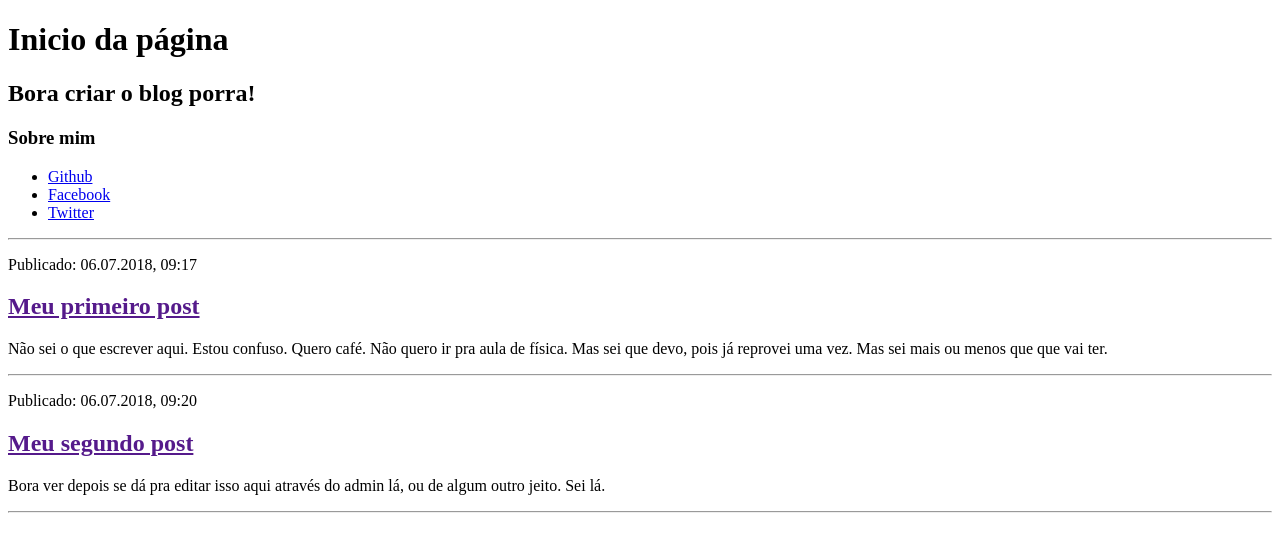
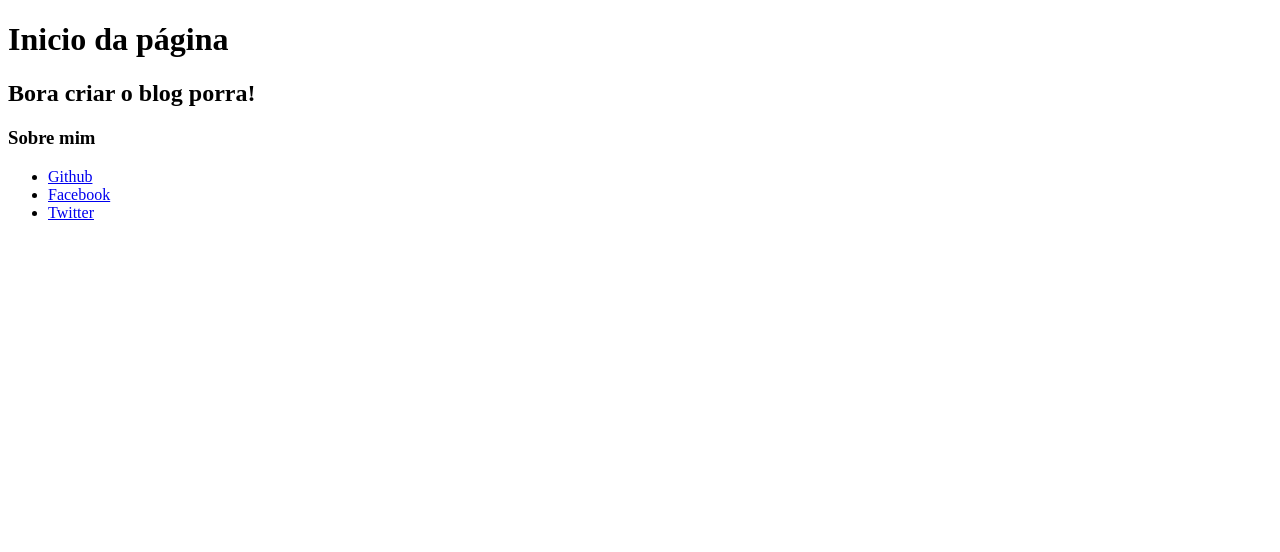
Before and after one commit to ramondsf92/my-first-blog, a Django app: page / in a window 1280 px wide. Shown: the top 552 px of the page. Run offline with Django 3.2, Linux system fonts and the light colour scheme; tables that the repository leaves empty hold one stand-in row (values such as "Sample post").

Commit message:
Modificado template pra mostrar posts do banco de dados

```diff
--- a/blog/templates/blog/post_list.html
+++ b/blog/templates/blog/post_list.html
@@ -16,19 +16,13 @@
                 <li><a href="https://twitter.com/ramonarca92">Twitter</a></li>
             </ul>
         </div>
-        <hr>
-        <div>
-            <p>Publicado: 06.07.2018, 09:17</p>
-           <h2><a href="">Meu primeiro post</a></h2>
-           <p>Não sei o que escrever aqui. Estou confuso. Quero café. Não quero ir pra aula de física. Mas sei que devo,
-           pois já reprovei uma vez. Mas sei mais ou menos que que vai ter. </p>
-        </div>
-        <hr>
-        <div>
-            <p>Publicado: 06.07.2018, 09:20</p>
-            <h2><a href="">Meu segundo post</a></h2>
-            <p>Bora ver depois se dá pra editar isso aqui através do admin lá, ou de algum outro jeito. Sei lá.</p>
-        </div>
-        <hr>
+        {% for post in posts %}
+            <hr>
+            <div>
+                <p>Publicado: {{ post.published_date }}</p>
+                <h2><a href="">{{ post.title }}</a></h2>
+                <p>{{ post.text|linebreaksbr }}</p>
+            </div>
+        {% endfor %}
     </body>
 </html>
--- a/blog/views.py
+++ b/blog/views.py
@@ -1,6 +1,9 @@
 from django.shortcuts import render
+from .models import Post
+from django.utils import timezone
 
 # Create your views here.
 
 def post_list(request):
-    return render(request,'blog/post_list.html',{})
+    posts = Post.objects.filter(published_date__lte=timezone.now()).order_by('-published_date')
+    return render(request,'blog/post_list.html',{'posts':posts})
```
